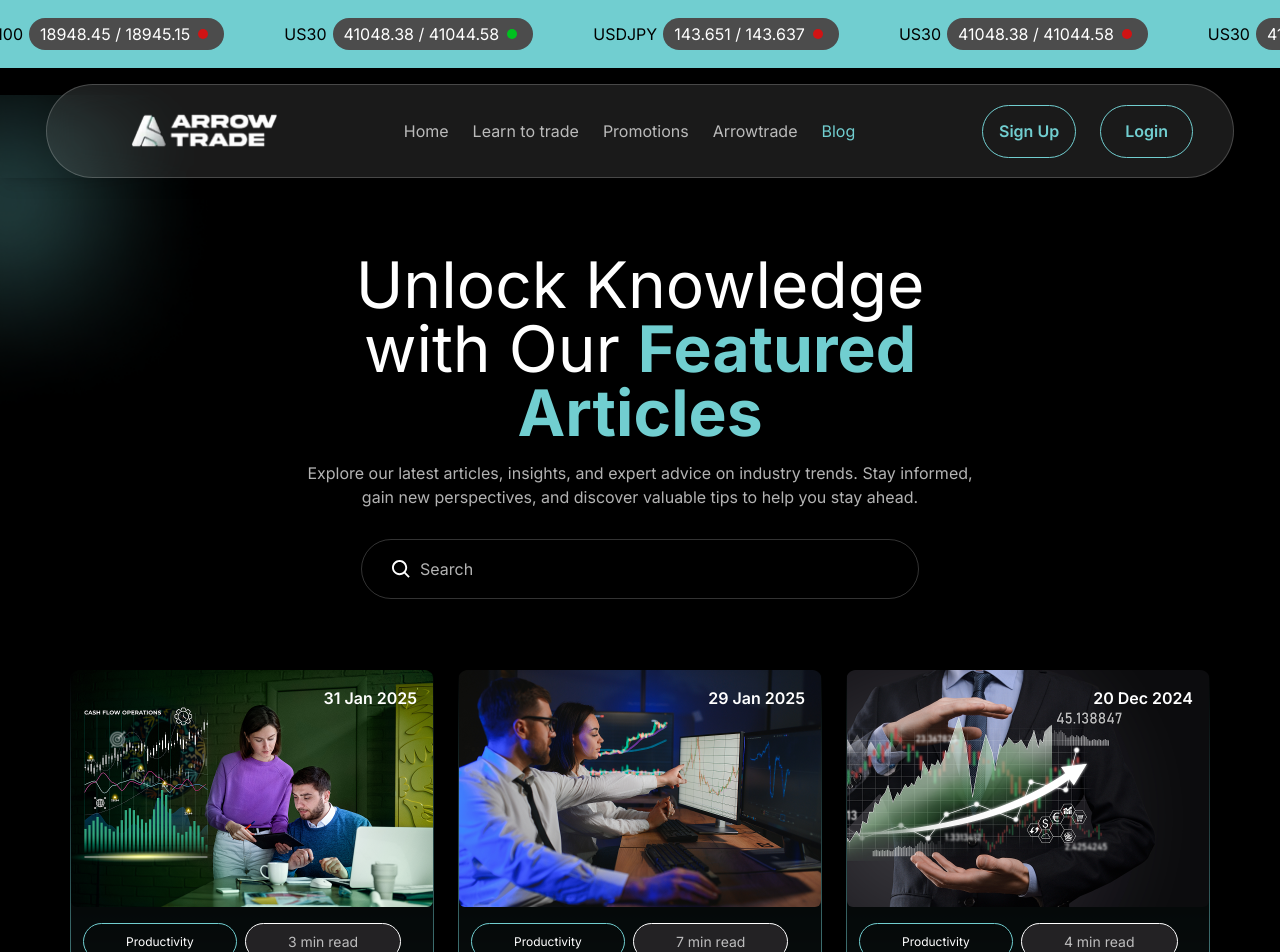
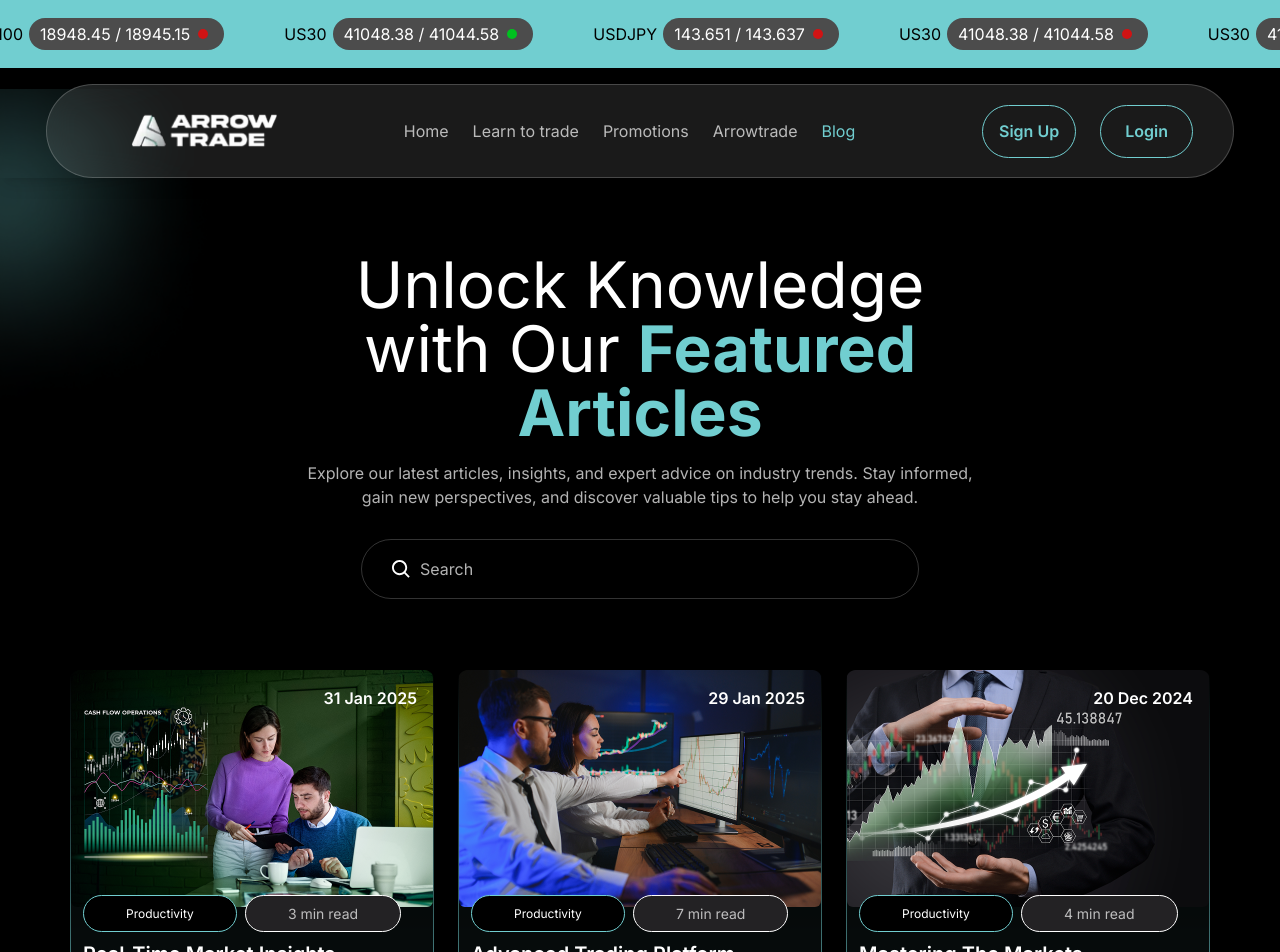
Before and after one commit to sonambishnoi550/blog-test, a Next.js app: page / in a window 1280 px wide. Shown: the top 952 px of the page. Built offline with nearby package versions, Linux system fonts and the light colour scheme.

Commit message:
check spacing

```diff
--- a/src/app/components/Articles.tsx
+++ b/src/app/components/Articles.tsx
@@ -22,7 +22,6 @@ const LatestArticle = () => {
                     spaceBetween={20}
                     slidesPerView={1.2}
                     loop={true}
-                    centeredSlides={true}
                     autoplay={{ delay: 3000, disableOnInteraction: false }}
                     navigation={{ nextEl: ".swiper-button-next", prevEl: ".swiper-button-prev" }}
                     breakpoints={{
--- a/src/app/components/Hero.tsx
+++ b/src/app/components/Hero.tsx
@@ -8,6 +8,7 @@ import { BLOGS_CARD } from "../utils/helper";
 
 interface HeroProps {
     pageIndex: number;
+
     onPageChange: (newPageIndex: number) => void;
 }
 
@@ -77,7 +78,7 @@ const Hero: React.FC<HeroProps> = ({ pageIndex, onPageChange }) => {
     );
 
     return (
-        <div id="home" className="bg-center bg-cover bg-no-repeat pb-16 overflow-hidden bg-black relative">
+        <div id="home" className="bg-center bg-cover bg-no-repeat overflow-hidden bg-black relative">
             <Image className="absolute top-[5%] left-0 max-w-[237px]" src="/assets/images/webp/hero-top-image.webp" alt="top-image" width={237} height={237}/>
             <Image className="absolute right-0 bottom-[10%] max-w-[237px]" src="/assets/images/webp/hero-bottom-image.webp" alt="top-image" width={237} height={237} />
             <Header />
@@ -112,8 +113,8 @@ const Hero: React.FC<HeroProps> = ({ pageIndex, onPageChange }) => {
                                         <p className="text-white text-base font-semibold leading-custom-lg absolute top-4 right-4">{blog.date}</p>
                                         <Image src={blog.image} alt={blog.title} width={364} height={237} className="w-full h-[237px] object-cover rounded-md mb-4" />
                                         <div className="px-3 pb-[39px]">
-                                            <div className="flex gap-2 mb-2">
-                                                <span className="border-sky font-normal border rounded-full whitespace-nowrap leading-custom-lg hover:bg-sky hover:text-black transition-all duration-700 text-xs xl:px-[42px] px-6 h-[37px] py-[3px] flex items-center">{blog.category}</span>
+                                            <div className="flex gap-2 mb-2 -mt-7">
+                                                <span className="border-sky font-normal bg-black border rounded-full whitespace-nowrap leading-custom-lg hover:bg-sky hover:text-black transition-all duration-700 text-xs xl:px-[42px] px-6 h-[37px] py-[3px] flex items-center">{blog.category}</span>
                                                 <span className="text-white/70 bg-dark-gray hover:bg-sky hover:text-black transition-all duration-700 whitespace-nowrap font-normal leading-custom-lg text-sm border-white border h-[37px] flex items-center rounded-full xl:px-[42px] px-6 py-[9.5px]">{blog.readTime} min read</span>
                                             </div>
                                             <h3 className="text-xl font-semibold">{blog.title}</h3>
--- a/src/app/components/common/Header.tsx
+++ b/src/app/components/common/Header.tsx
@@ -101,7 +101,7 @@ const NavBar = () => {
                                         }`}
                                 ></span>
                                 <span
-                                    className={`bg-white/70 rounded-full  w-[39px] h-1 block transition-all duration-300 ${open ? "-translate-x-10" : ""}`}
+                                    className={`bg-white/70 rounded-full w-[39px] h-1 block transition-all duration-300 ${open ? "-translate-x-10" : ""}`}
                                 ></span>
                             </button>
                         </div>
--- a/src/app/page.tsx
+++ b/src/app/page.tsx
@@ -4,7 +4,7 @@ import { useRouter, useSearchParams } from "next/navigation";
 import Hero from "./components/Hero";
 import Insights from "./components/Insights"
 import Footer from "./components/Footer";
-import Articles from "./components/Related";
+import Articles from "./components/Articles";
 
 const Page = () => {
   const router = useRouter();
```
